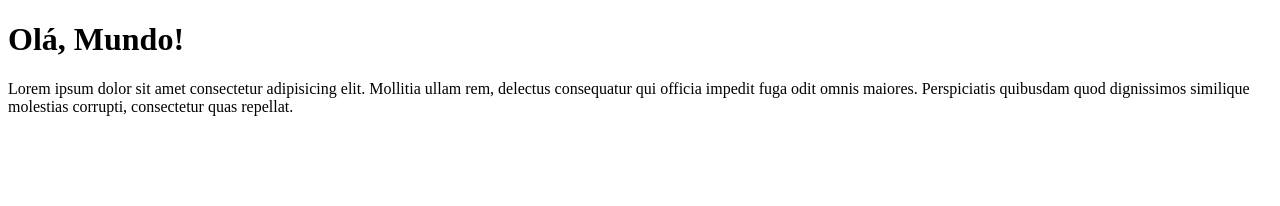
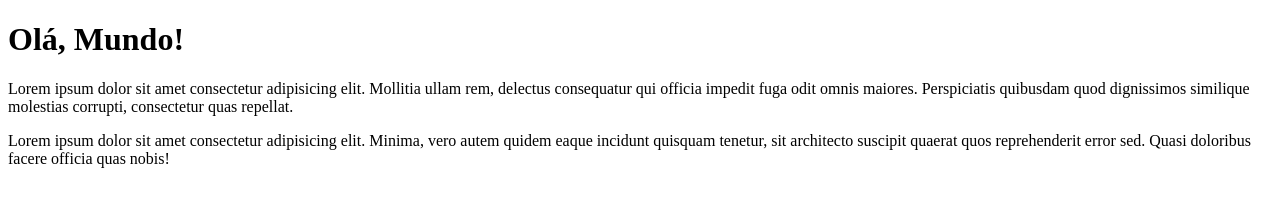
Before and after one commit to Scaramals/Ola-Mundo, a plain HTML site: page site-exemplo/index.html in a window 1280 px wide. Drawn offline with Linux system fonts and the light colour scheme.

Commit message:
adicionei um novo parágrafo

```diff
--- a/site-exemplo/index.html
+++ b/site-exemplo/index.html
@@ -9,5 +9,6 @@
 <body>
     <h1>Olá, Mundo!</h1>
     <p>Lorem ipsum dolor sit amet consectetur adipisicing elit. Mollitia ullam rem, delectus consequatur qui officia impedit fuga odit omnis maiores. Perspiciatis quibusdam quod dignissimos similique molestias corrupti, consectetur quas repellat.</p>
+    <p>Lorem ipsum dolor sit amet consectetur adipisicing elit. Minima, vero autem quidem eaque incidunt quisquam tenetur, sit architecto suscipit quaerat quos reprehenderit error sed. Quasi doloribus facere officia quas nobis!</p>
 </body>
 </html>
```
